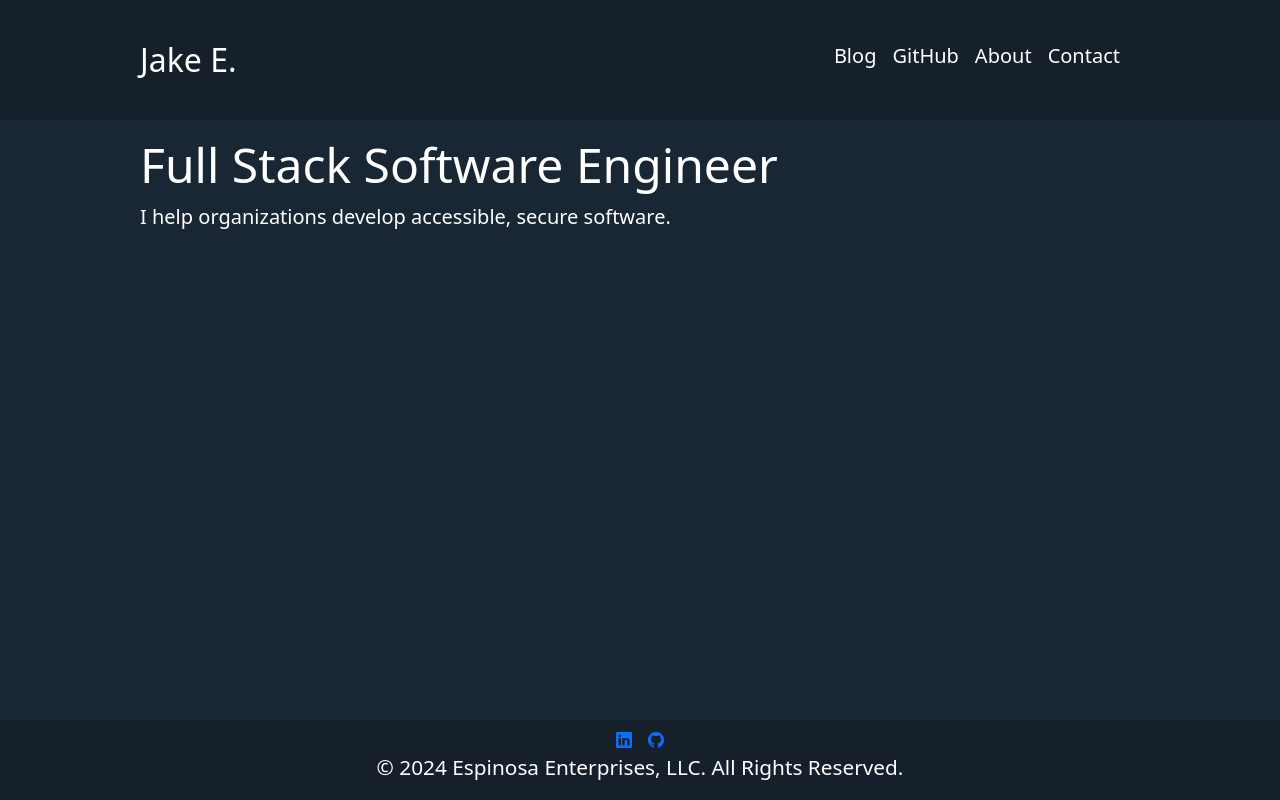
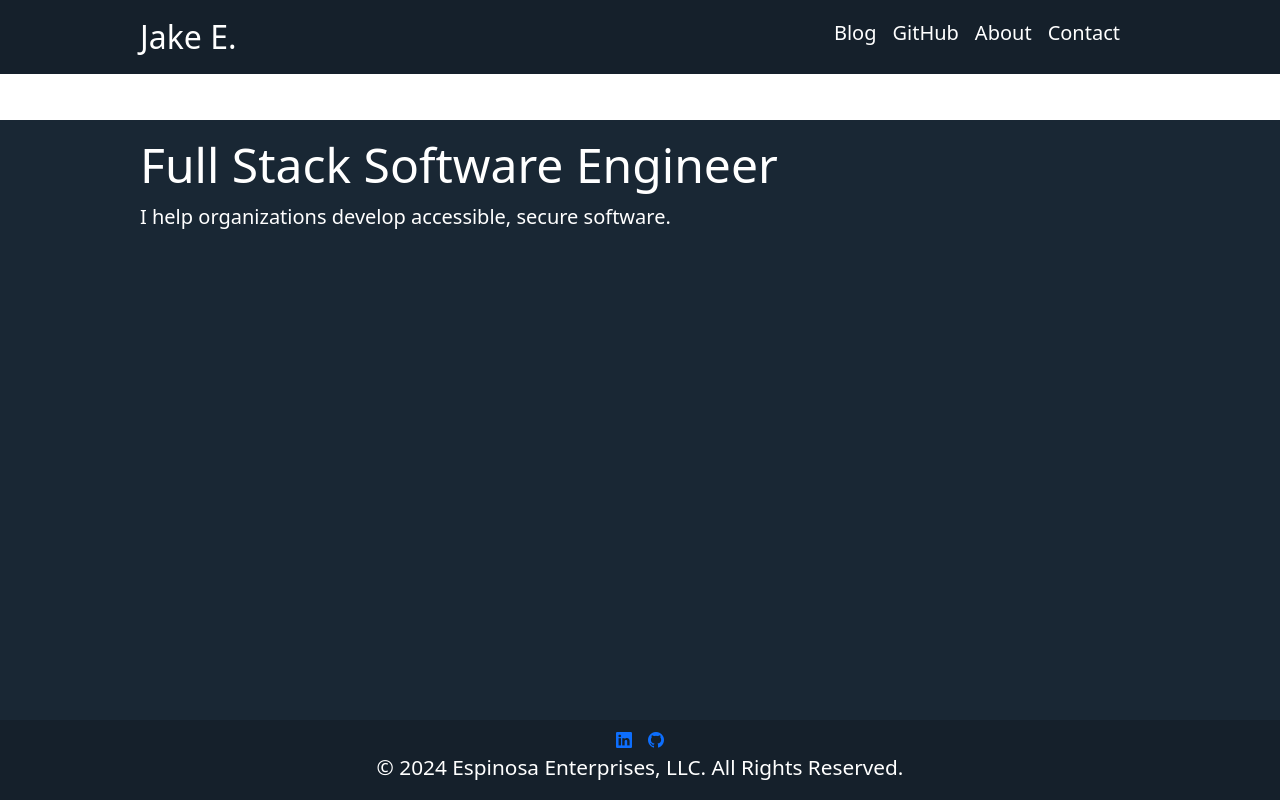
Before and after one commit to jakeEspinosa/portfolio, a Vue app: page / in a window 1280 px wide. Built offline with nearby package versions, Linux system fonts and the light colour scheme.

Commit message:
make navbar not move

```diff
--- a/src/assets/scss/styles.scss
+++ b/src/assets/scss/styles.scss
@@ -24,7 +24,7 @@ li {
 }
 
 .dvh-15 {
-  height: 15dvh;
+  min-height: 15dvh;
 }
 
 .dvh-10 {
--- a/src/components/main-view/HeaderComponent.vue
+++ b/src/components/main-view/HeaderComponent.vue
@@ -4,7 +4,7 @@ See LICENSE.txt for details.
 -->
 
 <template>
-  <nav class="navbar navbar-expand-lg main-bg dvh-15">
+  <nav class="navbar navbar-expand-lg main-bg fixed-top">
     <div class="container-fluid w-80vw">
       <router-link to="/" class="navbar-brand main-text fs-2 brand" href="#"
         >Jake E.</router-link
```
